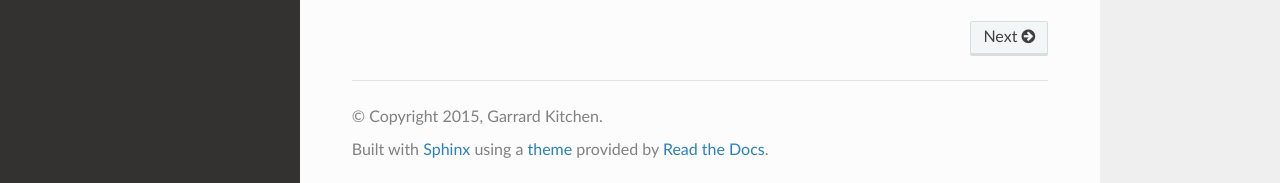
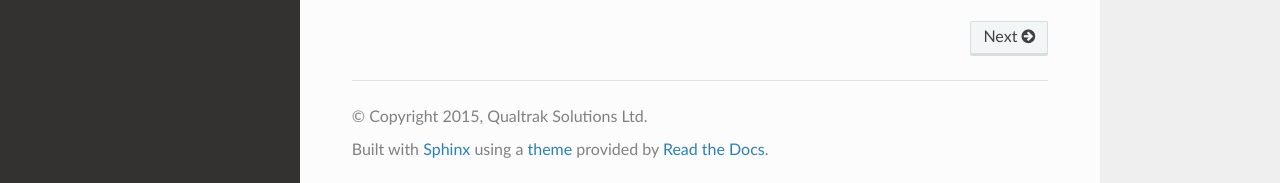
Before and after one commit to qualtrak/docs-data-connector-api, a Sphinx documentation site: the page built from documentation/source/index.rst, in a window 1280 px wide and 1002 px high. Shown: the part 816-999 px from the top of the window. Built offline with Sphinx 7.4.7 and the Read the Docs theme 2.0.0, drawn with Linux system fonts in a browser that asks for light colours.

Commit message:
Changed copy and author to Qualtrak

```diff
--- a/documentation/source/conf.py
+++ b/documentation/source/conf.py
@@ -51,8 +51,8 @@ master_doc = 'index'
 
 # General information about the project.
 project = 'dataconnectorapi'
-copyright = '2015, Garrard Kitchen'
-author = 'Garrard Kitchen'
+copyright = '2015, Qualtrak Solutions Ltd'
+author = 'Qualtrak'
 
 # The version info for the project you're documenting, acts as replacement for
 # |version| and |release|, also used in various other places throughout the
```
